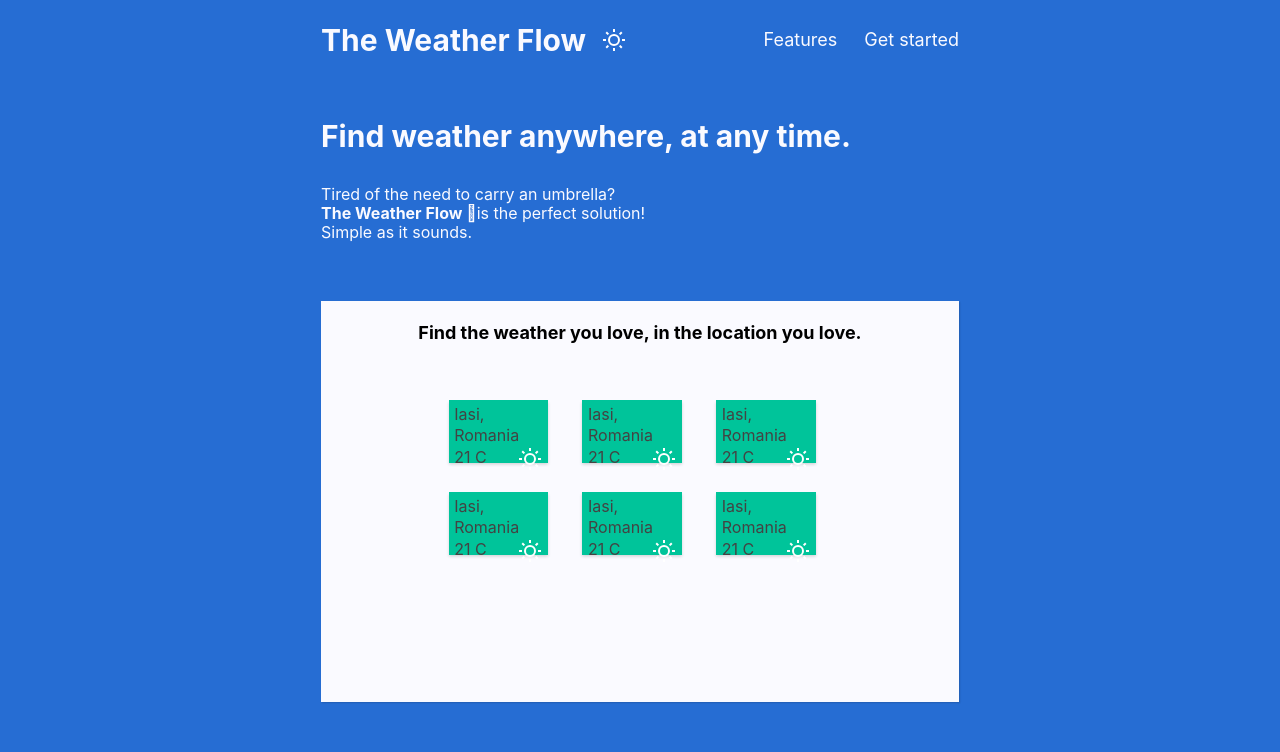
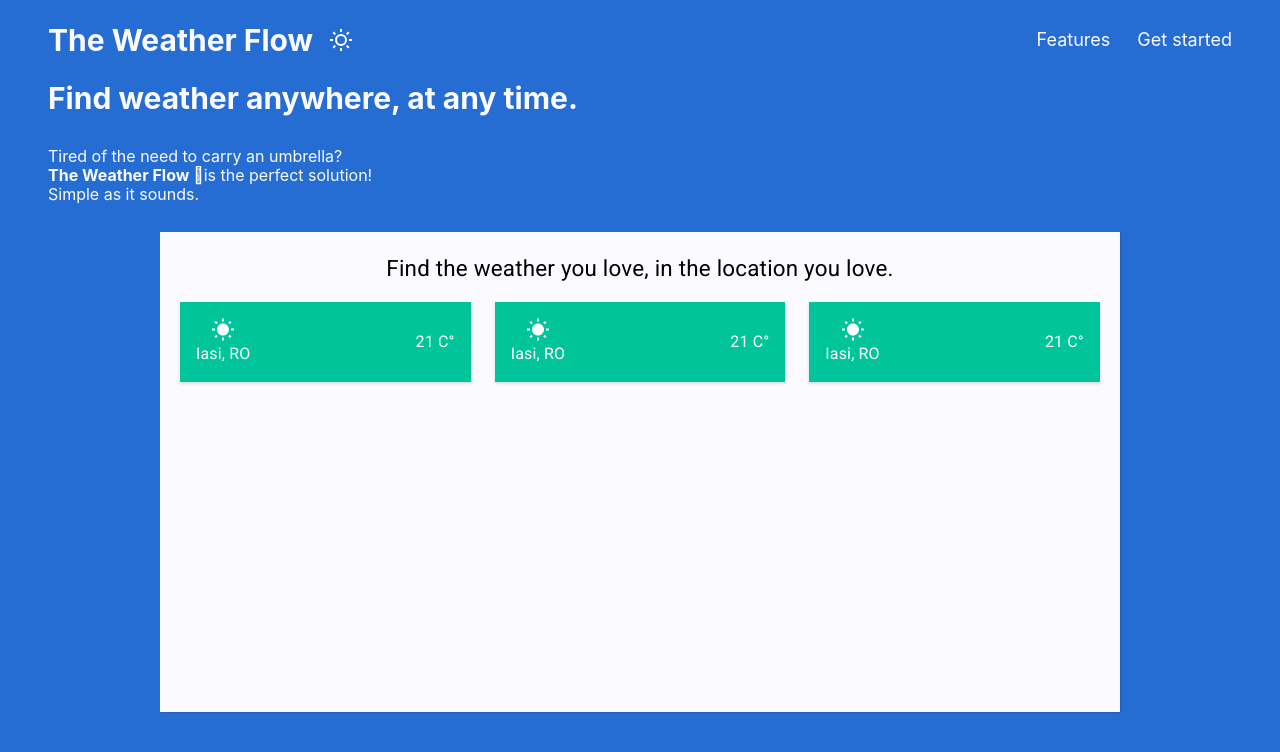
Before and after one commit to istancescu/the-weather-flow, a React (Create React App) app: page / in a window 1280 px wide. Shown: the top 752 px of the page. Built offline with nearby package versions, Linux system fonts and the light colour scheme.

Commit message:
changed most of ui to reactmaterialui

```diff
--- a/package.json
+++ b/package.json
@@ -3,6 +3,8 @@
   "version": "0.1.0",
   "private": true,
   "dependencies": {
+    "@material-ui/core": "^4.11.2",
+    "@material-ui/icons": "^4.11.2",
     "@testing-library/jest-dom": "^4.2.4",
     "@testing-library/react": "^9.5.0",
     "@testing-library/user-event": "^7.2.1",
--- a/public/index.html
+++ b/public/index.html
@@ -24,6 +24,8 @@
       work correctly both with client-side routing and a non-root public URL.
       Learn how to configure a non-root public URL by running `npm run build`.
     -->
+    <link rel="stylesheet" href="https://fonts.googleapis.com/icon?family=Material+Icons" />
+    <link rel="stylesheet" href="https://fonts.googleapis.com/css?family=Roboto:300,400,500,700&display=swap" />
     <title>React App</title>
   </head>
   <body>
--- a/src/components/NavBar/NavBar.module.css
+++ b/src/components/NavBar/NavBar.module.css
@@ -5,8 +5,6 @@
   justify-content: space-between;
   align-items: center;
   height: 80px;
-  padding-left: 14.7%;
-  padding-right: 14.7%;
 }
 .pageTitle {
   color: #fafaff;
--- a/src/components/NavBar/NavBar.tsx
+++ b/src/components/NavBar/NavBar.tsx
@@ -4,7 +4,7 @@ import styles from "./NavBar.module.css";
 
 interface Props {}
 
-export default function NavBar({  }: Props): ReactElement {
+export default function NavBar(): ReactElement {
   return (
     <head className={styles.container}>
       <div className={styles.logoContainer}>
--- a/src/components/NavBar/WeatherTile.module.css
+++ b/src/components/NavBar/WeatherTile.module.css
@@ -1,51 +1,20 @@
 .weatherContainer {
   background-color: #fafaff;
-  margin-top: 9.4%;
+  margin-top: 2.4%;
   display: flex;
-  align-self: center;
-  align-items: center;
-  flex-direction: column;
-  height: 400.5px;
+  height: 30em;
   box-shadow: 1px 1px 1.5px 0 rgba(0, 0, 0, 0.16);
 }
 .weatherTitle {
-  margin-top: 3.2%;
+  padding-top: 3.2%;
   font-size: 18px;
   color: "#434343";
   font-weight: bold;
-}
-.citiesContainer {
-  margin-top: 28.5px;
-  display: flex;
-  flex-wrap: wrap;
-  justify-content: space-between;
-  width: 60%;
-  flex-direction: row;
+  text-align: center;
 }
 .cities {
-  height: 63.5px;
-  margin: 28.5px 15.5px 0 0;
   box-shadow: 0 1.5px 3px 0 rgba(0, 0, 0, 0.16);
   background-color: #00c49a;
-  /* width: 159.5px; */
-  width: calc(1 / 3 * 100% - (1-1 / 3) * 15.5px);
-}
-.cities > div:nth-child(3n) {
-  margin-right: 0;
-}
-.cities::after {
-  content: "";
-  flex: auto;
-}
-.cities > div:nth-child(-n + 3) {
-  margin-top: 0;
-}
-.city {
-  padding-top: 4px;
-  line-height: 1.34;
-  color: #434343;
-  font-size: 16px;
-  padding-left: 5.6%;
 }
 .temperatureContainer {
   display: flex;
@@ -55,7 +24,6 @@
   line-height: 1.34;
   color: #434343;
   font-size: 16px;
-  padding-left: 5.6%;
 }
 .currentState {
   margin: 0 6% 14.2% 0;
--- a/src/components/NavBar/WeatherTile.tsx
+++ b/src/components/NavBar/WeatherTile.tsx
@@ -1,96 +1,56 @@
-import React from "react";
+import React, { ReactElement } from "react";
 import styles from "./WeatherTile.module.css";
-import Logo from "../../assets/sun-line.svg";
+import { Box, Container, Grid, Typography } from "@material-ui/core";
+import WbSunnyIcon from "@material-ui/icons/WbSunny";
 
-interface Props {}
+const WeatherBox = (): ReactElement => (
+  <Grid item xs zeroMinWidth>
+    <Box
+      className={styles.cities}
+      style={{
+        display: "flex",
+        justifyContent: "space-between",
+        alignItems: "center",
+      }}
+      p={2}
+    >
+      <Box
+        style={{
+          display: "flex",
+          flexDirection: "column",
+          alignItems: "center",
+        }}
+      >
+        <WbSunnyIcon style={{ color: "white" }} />
+        <Typography style={{ color: "white" }} noWrap>
+          Iasi, RO
+        </Typography>
+      </Box>
+      <Box>
+        <Typography style={{ color: "white" }} noWrap>
+          21 C°
+        </Typography>
+      </Box>
+    </Box>
+  </Grid>
+);
 
-const WeatherTile = (props: Props) => {
+const WeatherTile = () => {
   return (
-    <div className={styles.weatherContainer}>
-      <p className={styles.weatherTitle}>
-        Find the weather you love, in the location you love.
-      </p>
-      <div className={styles.citiesContainer}>
-        <div className={styles.cities}>
-          <div>
-            <p className={styles.city}>Iasi, Romania</p>
-            <div className={styles.temperatureContainer}>
-              <p className={styles.temperature}>21 C</p>
-              <img
-                className={styles.currentState}
-                src={Logo}
-                alt="current-state"
-              />
-            </div>
-          </div>
-        </div>
-        <div className={styles.cities}>
-          <div>
-            <p className={styles.city}>Iasi, Romania</p>
-            <div className={styles.temperatureContainer}>
-              <p className={styles.temperature}>21 C</p>
-              <img
-                className={styles.currentState}
-                src={Logo}
-                alt="current-state"
-              />
-            </div>
-          </div>
-        </div>
-        <div className={styles.cities}>
-          <div>
-            <p className={styles.city}>Iasi, Romania</p>
-            <div className={styles.temperatureContainer}>
-              <p className={styles.temperature}>21 C</p>
-              <img
-                className={styles.currentState}
-                src={Logo}
-                alt="current-state"
-              />
-            </div>
-          </div>
-        </div>
-        <div className={styles.cities}>
-          <div>
-            <p className={styles.city}>Iasi, Romania</p>
-            <div className={styles.temperatureContainer}>
-              <p className={styles.temperature}>21 C</p>
-              <img
-                className={styles.currentState}
-                src={Logo}
-                alt="current-state"
-              />
-            </div>
-          </div>
-        </div>
-        <div className={styles.cities}>
-          <div>
-            <p className={styles.city}>Iasi, Romania</p>
-            <div className={styles.temperatureContainer}>
-              <p className={styles.temperature}>21 C</p>
-              <img
-                className={styles.currentState}
-                src={Logo}
-                alt="current-state"
-              />
-            </div>
-          </div>
-        </div>
-        <div className={styles.cities}>
-          <div>
-            <p className={styles.city}>Iasi, Romania</p>
-            <div className={styles.temperatureContainer}>
-              <p className={styles.temperature}>21 C</p>
-              <img
-                className={styles.currentState}
-                src={Logo}
-                alt="current-state"
-              />
-            </div>
-          </div>
-        </div>
-      </div>
-    </div>
+    <Container maxWidth="md" className={styles.weatherContainer}>
+      <Box component="span" m={2}>
+        <Typography style={{ fontSize: "1.4em" }} align="center">
+          Find the weather you love, in the location you love.
+        </Typography>
+      </Box>
+      <Grid container spacing={1}>
+        <Grid container spacing={3}>
+          <WeatherBox />
+          <WeatherBox />
+          <WeatherBox />
+        </Grid>
+      </Grid>
+    </Container>
   );
 };
 
--- a/src/pages/Home.module.css
+++ b/src/pages/Home.module.css
@@ -1,11 +1,6 @@
 .container {
   background-color: #266dd3;
-  padding: 0 14.7% 0 14.7%;
   height: 100vh;
-}
-.subContainer {
-  padding: 0 14.7% 0 14.7%;
-  margin-top: 37.5px;
 }
 .title {
   font-size: 30px;
--- a/src/pages/Home.tsx
+++ b/src/pages/Home.tsx
@@ -2,14 +2,15 @@ import React, { ReactElement } from "react";
 import NavBar from "../components/NavBar/NavBar";
 import styles from "./Home.module.css";
 import WeatherTile from "../components/NavBar/WeatherTile";
+import { Container } from "@material-ui/core";
 
 interface Props {}
 
-function Home({  }: Props): ReactElement {
+function Home(): ReactElement {
   return (
-    <div className={styles.container}>
-      <NavBar />
-      <div className={styles.subContainer}>
+    <Container className={styles.container} maxWidth="xl">
+      <Container maxWidth="lg">
+        <NavBar />
         <h1 className={styles.title}>Find weather anywhere, at any time.</h1>
         <p className={styles.description}>
           Tired of the need to carry an umbrella?
@@ -22,8 +23,8 @@ function Home({  }: Props): ReactElement {
         </div>
         <p className={styles.description}>Simple as it sounds.</p>
         <WeatherTile />
-      </div>
-    </div>
+      </Container>
+    </Container>
   );
 }
 
```
Also changed, not shown: 2 other files (tests, documents, lock files or other folders).
